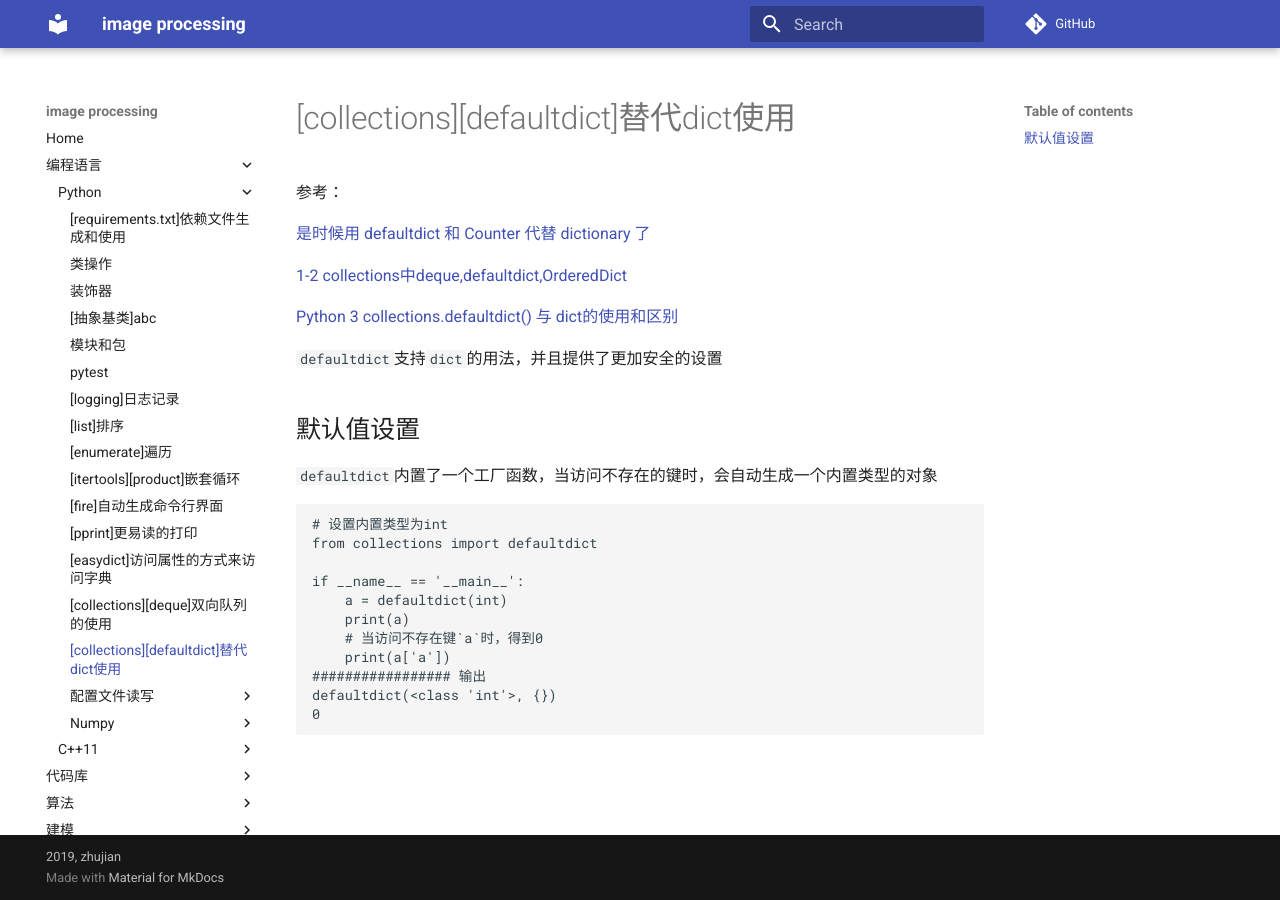
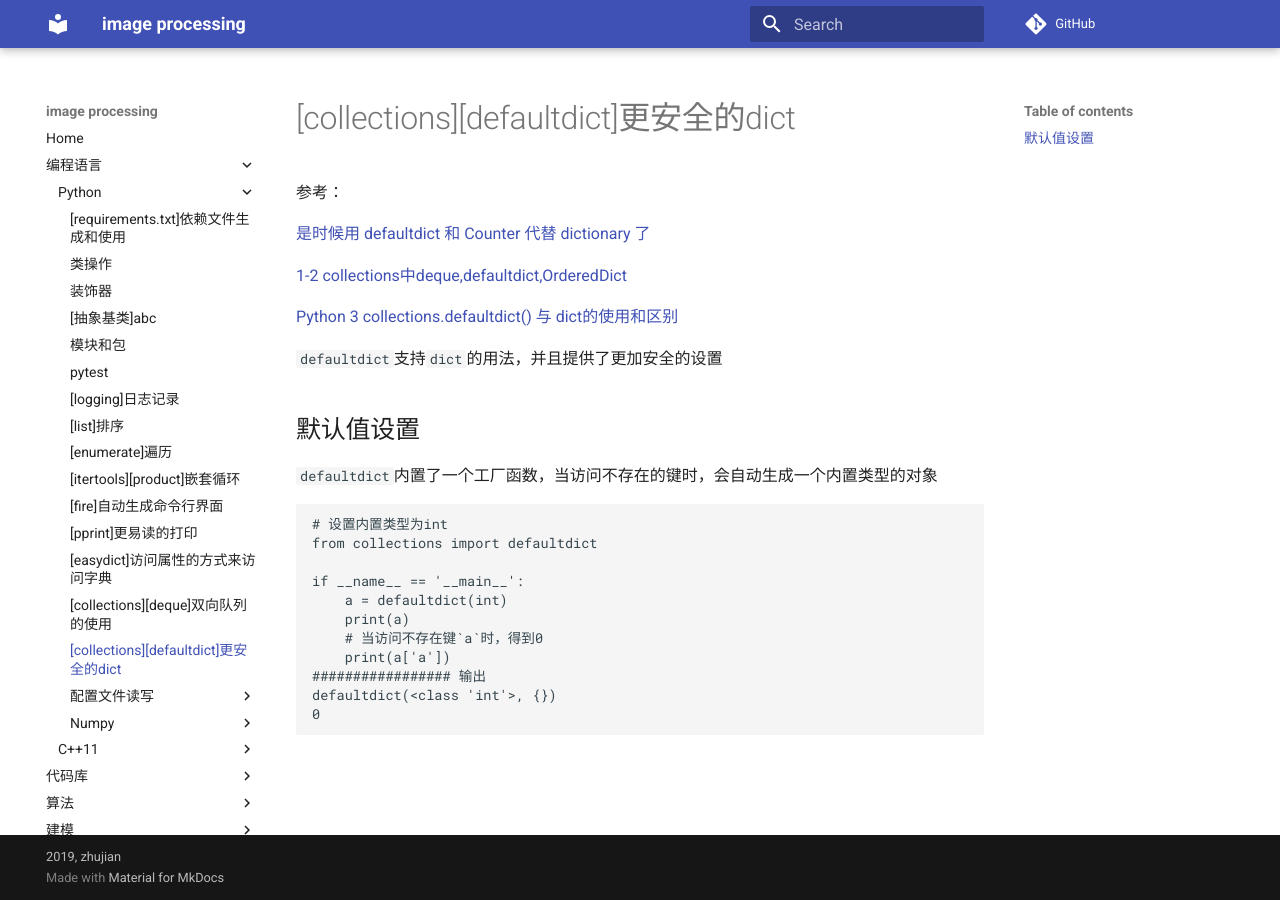
Before and after one commit to Document-Collection/image-processing, an MkDocs documentation site: the page built from docs/python/[collections][defaultdict]更安全的dict.md, in a window 1280 px wide. Built offline with MkDocs 1.6.1 and Material for MkDocs 9.7.7, drawn with Linux system fonts in a browser that asks for light colours; comment, search, counter and statistics services are not loaded.

Commit message:
docs(python): rename

```diff
--- a/docs/python/[collections][defaultdict]替代dict使用.md
+++ b/docs/python/[collections][defaultdict]更安全的dict.md
@@ -1,5 +1,5 @@
 
-# [collections][defaultdict]替代dict使用
+# [collections][defaultdict]更安全的dict
 
 参考：
 
--- a/mkdocs.yml
+++ b/mkdocs.yml
@@ -46,7 +46,7 @@ nav:
             - '[pprint]更易读的打印': './python/[pprint]更易读的打印.md'
             - '[easydict]访问属性的方式来访问字典': './python/[easydict]访问属性的方式来访问字典.md'
             - '[collections][deque]双向队列的使用': './python/[collections][deque]双向队列的使用.md'
-            - '[collections][defaultdict]替代dict使用': './python/[collections][defaultdict]替代dict使用.md'
+            - '[collections][defaultdict]更安全的dict': './python/[collections][defaultdict]更安全的dict.md'
             - 配置文件读写:
                 - XML:
                     - '[python]读取XML文件': './python/[python]读取XML文件.md'
```
